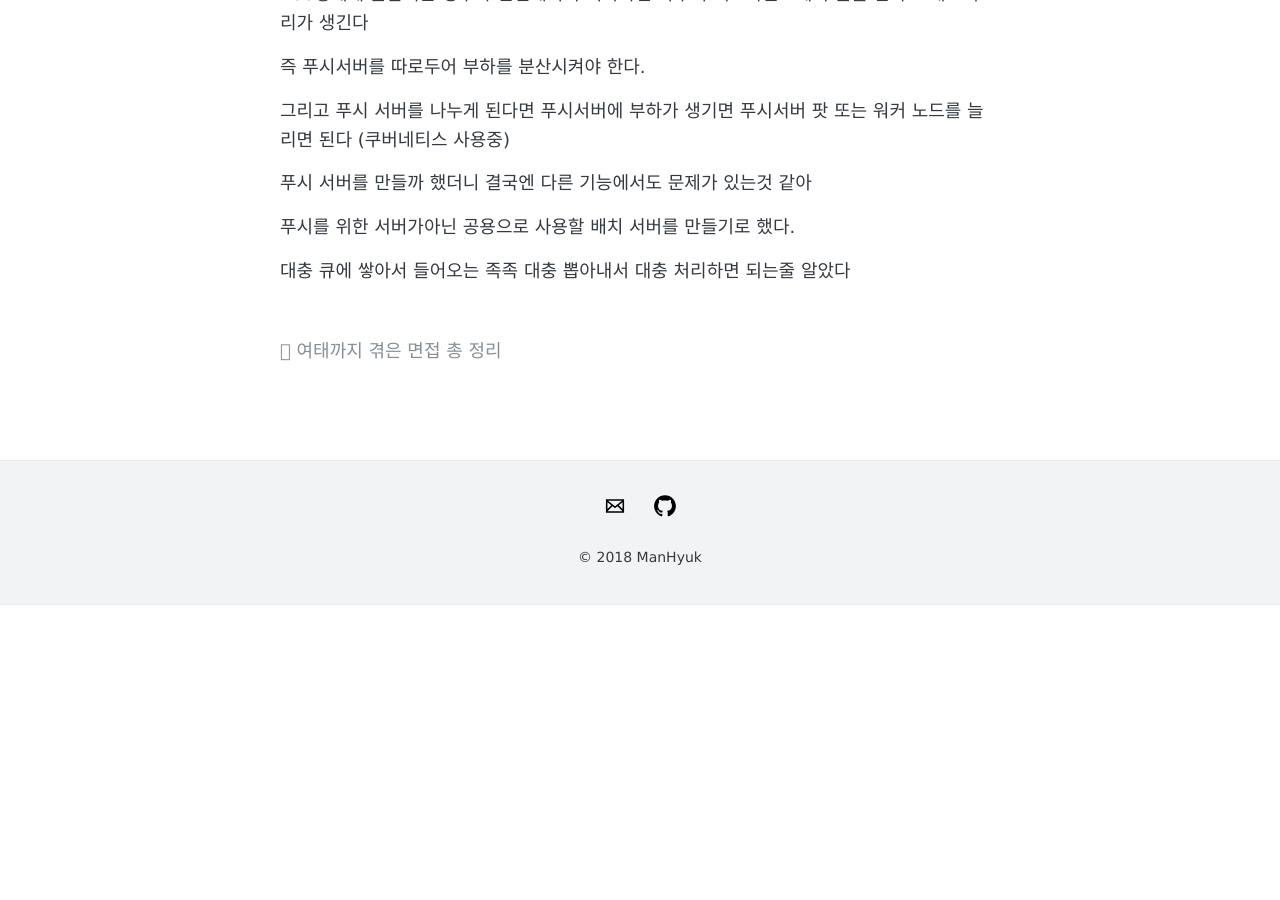
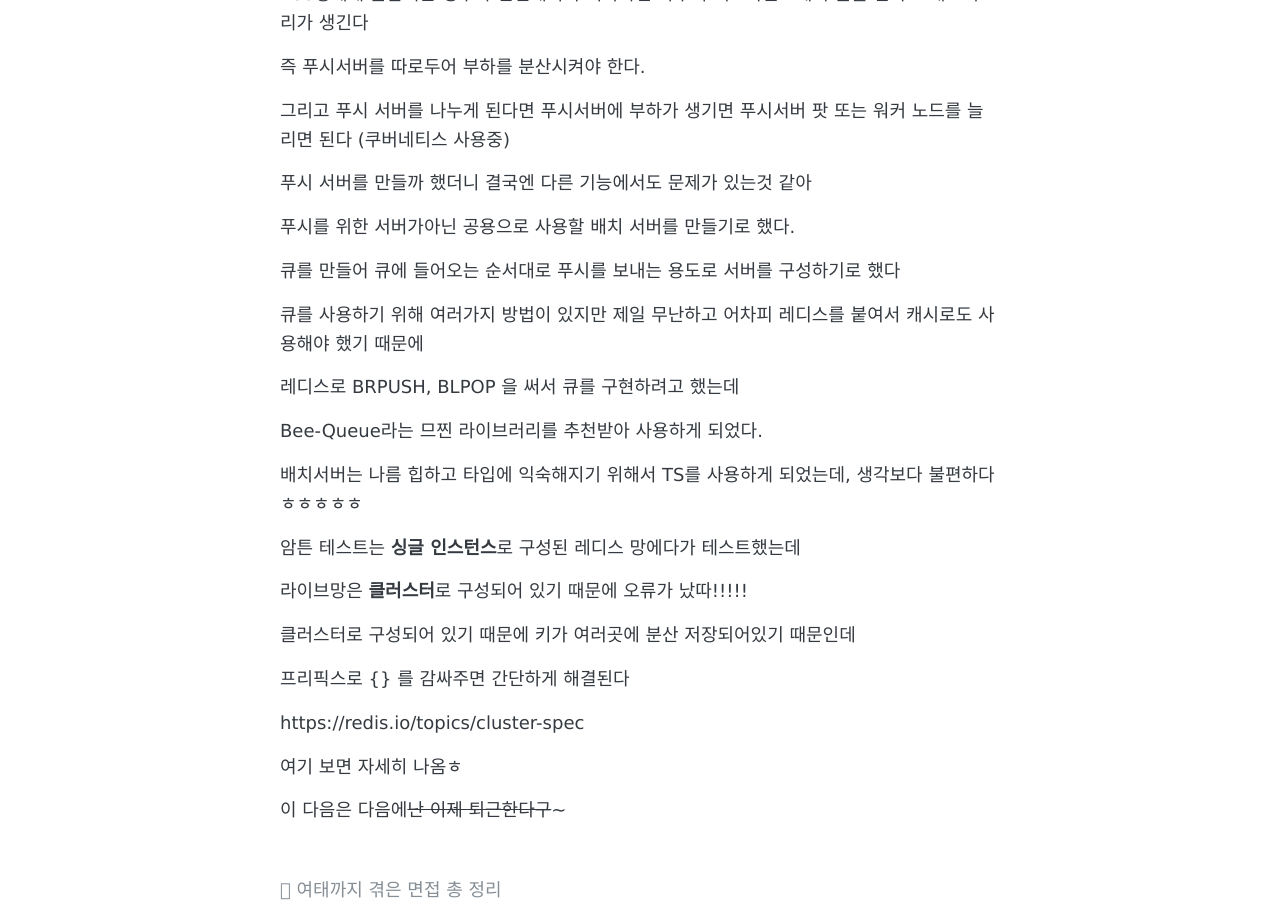
Before and after one commit to ManHyuk/ManHyuk.github.io, a Jekyll site: the page built from _posts/2019-12-24-redis.md, in a window 1280 px wide and 900 px high, scrolled down 816 px. Built offline with Jekyll 4.4.1, drawn with Linux system fonts in a browser that asks for light colours; comment, search, counter and statistics services are not loaded; before the commit the page ends 1421 px from its top, so only the background shows below that.

Commit message:
Add redis

```diff
--- a/_posts/2019-12-24-redis.md
+++ b/_posts/2019-12-24-redis.md
@@ -40,4 +40,27 @@ keywords: ""
 
 푸시를 위한 서버가아닌 공용으로 사용할 배치 서버를 만들기로 했다.
 
-대충 큐에 쌓아서 들어오는 족족 대충 뽑아내서 대충 처리하면 되는줄 알았다
+큐를 만들어 큐에 들어오는 순서대로 푸시를 보내는 용도로 서버를 구성하기로 했다
+
+큐를 사용하기 위해 여러가지 방법이 있지만 제일 무난하고 어차피 레디스를 붙여서 캐시로도 사용해야 했기 때문에
+
+레디스로 BRPUSH, BLPOP 을 써서 큐를 구현하려고 했는데
+
+Bee-Queue라는 므찐 라이브러리를 추천받아 사용하게 되었다.
+
+배치서버는 나름 힙하고 타입에 익숙해지기 위해서 TS를 사용하게 되었는데, 생각보다 불편하다 ㅎㅎㅎㅎㅎ
+
+암튼 테스트는 **싱글 인스턴스**로 구성된 레디스 망에다가 테스트했는데
+
+라이브망은 **클러스터**로 구성되어 있기 때문에 오류가 났따!!!!!
+
+클러스터로 구성되어 있기 때문에 키가 여러곳에 분산 저장되어있기 때문인데
+
+프리픽스로 {} 를 감싸주면 간단하게 해결된다
+
+https://redis.io/topics/cluster-spec
+
+여기 보면 자세히 나옴ㅎ
+
+
+이 다음은 다음에~~난 이제 퇴근한다구~~~
```
